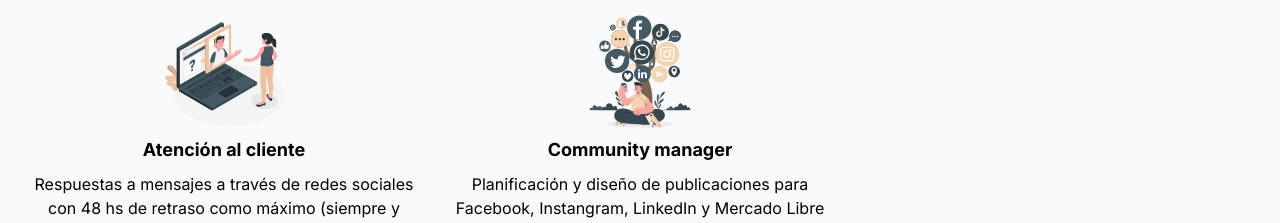
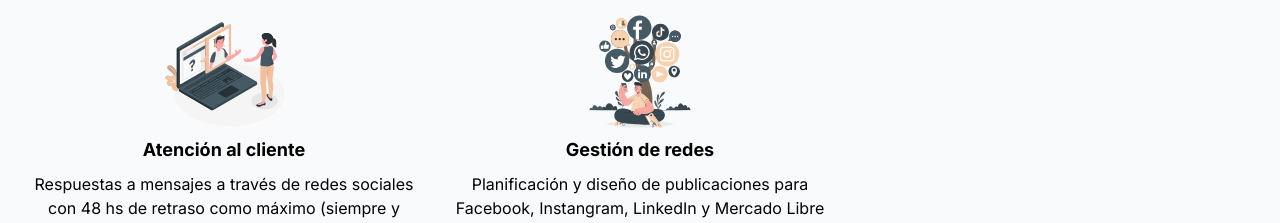
Before and after one commit to tomiidev/bambuy, a Next.js app: page / in a window 1280 px wide. Shown: the part 1140-1363 px from the top of the page. Built offline with nearby package versions, Linux system fonts and the light colour scheme; no server answers.

Commit message:
changed services name

```diff
--- a/src/components/Services.tsx
+++ b/src/components/Services.tsx
@@ -30,7 +30,7 @@ const services = [
     alt: "Service description",
   },
   {
-    title: "Community manager",
+    title: "Gestión de redes",
     description:
       "Planificación y diseño de publicaciones para Facebook, Instangram, LinkedIn y Mercado Libre (se usaran la/s que mas se adapte/n a tu negocio). Gestión total de las redes exceptuando la publicidad. ",
     image: "/images/services/cm.svg",
```
